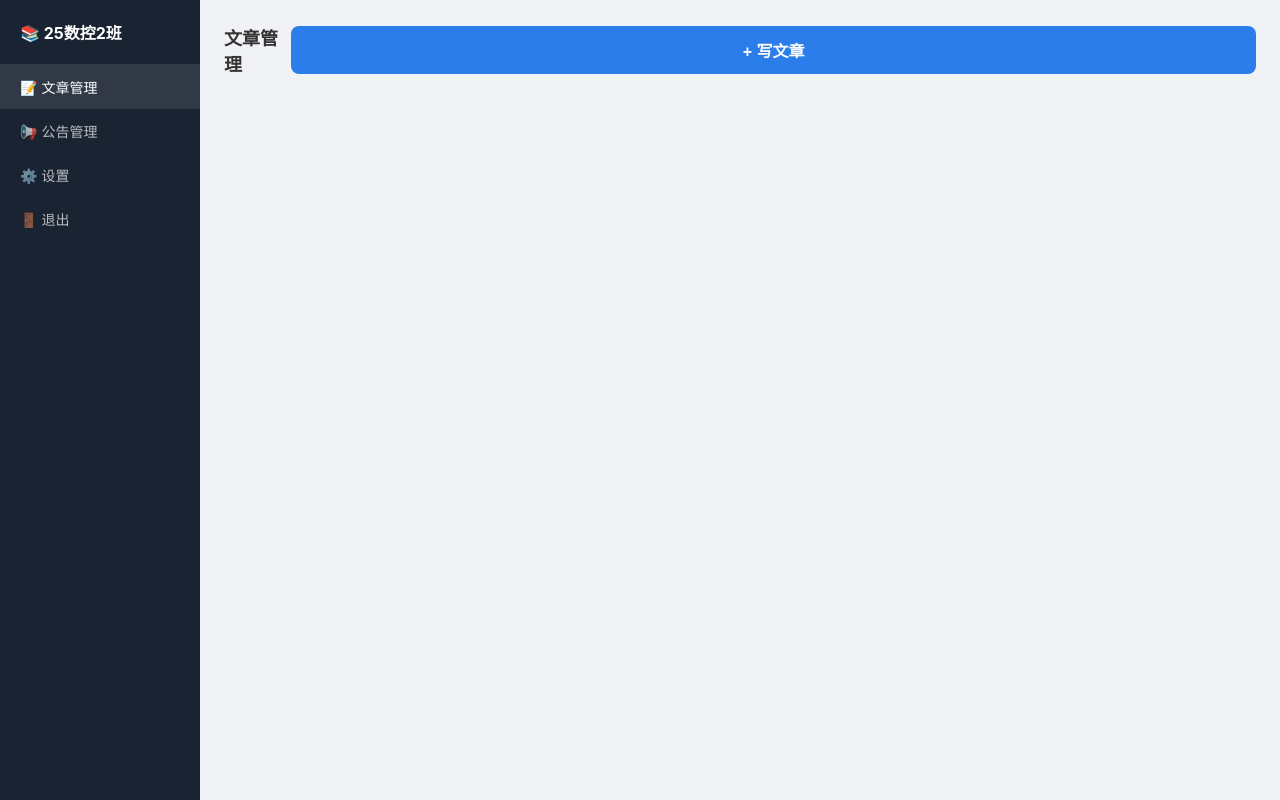
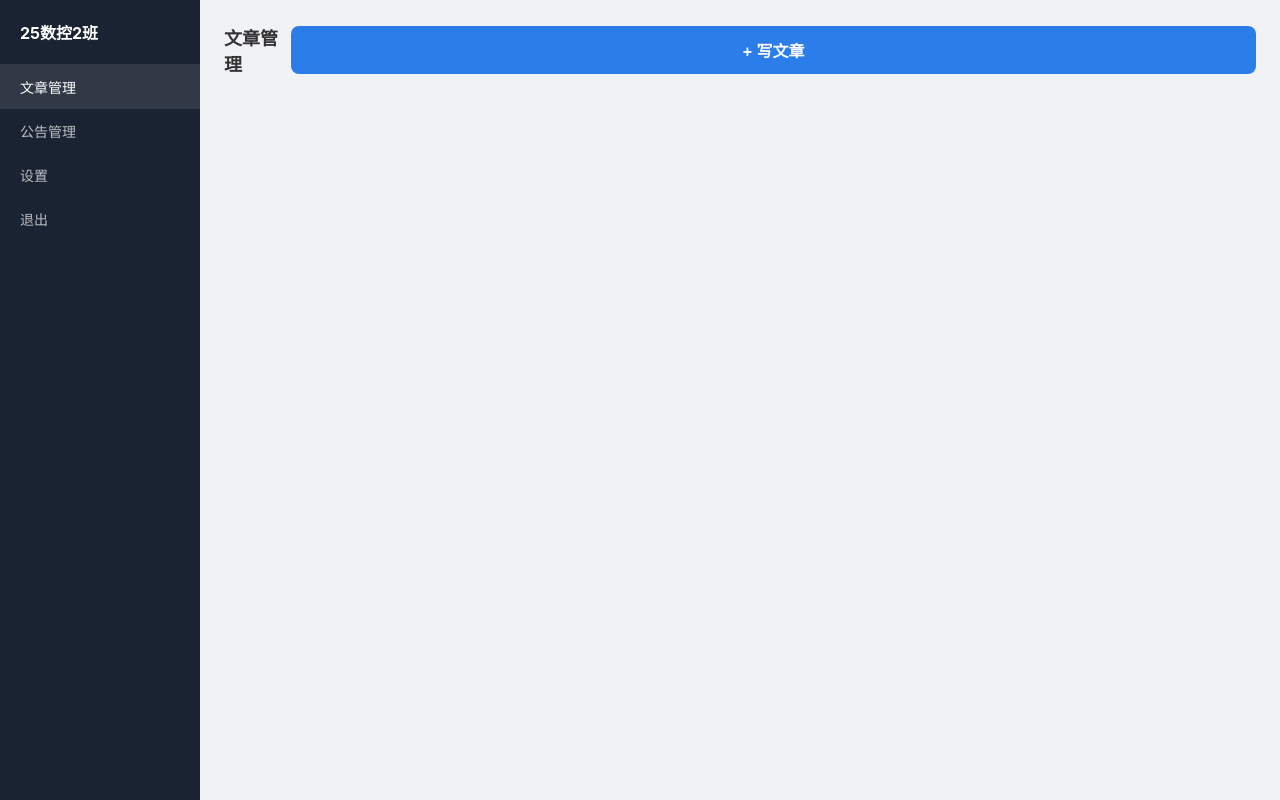
Before and after one commit to classcommittee/my-wechat-site, a plain HTML site: page frontend/dashboard.html in a window 1280 px wide. Drawn offline with Linux system fonts and the light colour scheme; no server answers; sample sign-in values are in the browser's storage.

Commit message:
Add files via upload

```diff
--- a/frontend/dashboard.html
+++ b/frontend/dashboard.html
@@ -3,19 +3,19 @@
 <head>
     <meta charset="UTF-8" />
     <meta name="viewport" content="width=device-width, initial-scale=1.0, maximum-scale=1.0, user-scalable=no" />
-    <title>管理后台 - 25数控2班</title>
+    <title>管理后台</title>
     <link rel="stylesheet" href="style.css" />
 </head>
 <body>
     <div class="dashboard">
         <!-- 侧栏 -->
         <aside class="sidebar">
-            <div class="sidebar-brand">📚 25数控2班</div>
+            <div class="sidebar-brand">25数控2班</div>
             <nav class="sidebar-nav">
-                <a href="#" class="active" data-page="articles">📝 文章管理</a>
-                <a href="#" data-page="notice">📢 公告管理</a>
-                <a href="#" data-page="settings">⚙️ 设置</a>
-                <a href="#" id="logoutBtn">🚪 退出</a>
+                <a href="#" class="active" data-page="articles">文章管理</a>
+                <a href="#" data-page="notice">公告管理</a>
+                <a href="#" data-page="settings">设置</a>
+                <a href="#" id="logoutBtn">退出</a>
             </nav>
         </aside>
 
```
Also changed, not shown: frontend/index.html (+2 -2 lines).
